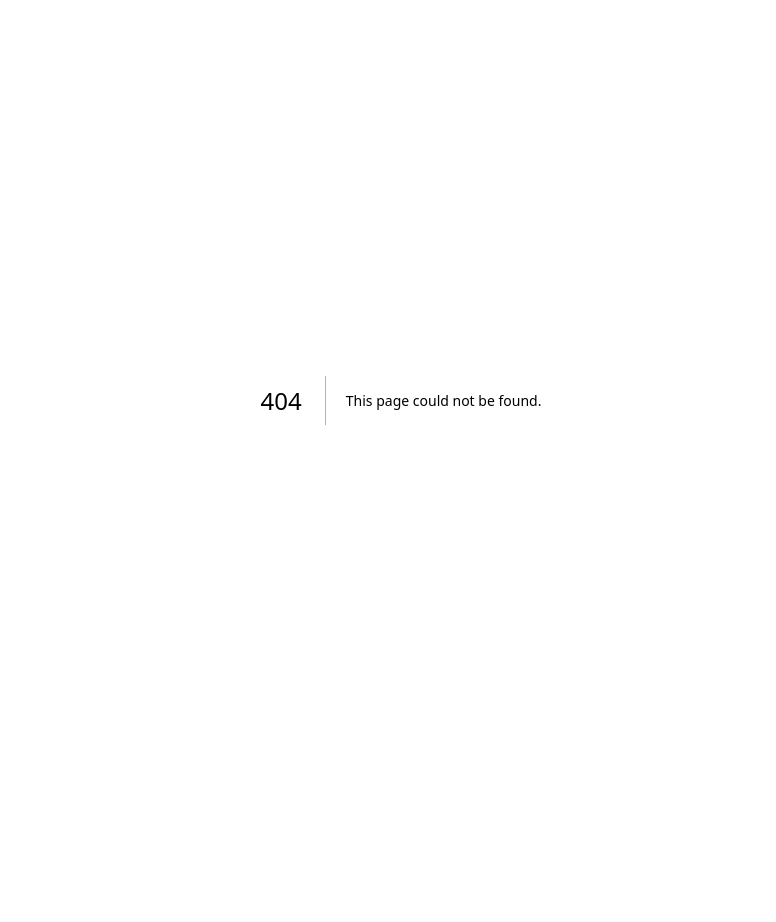
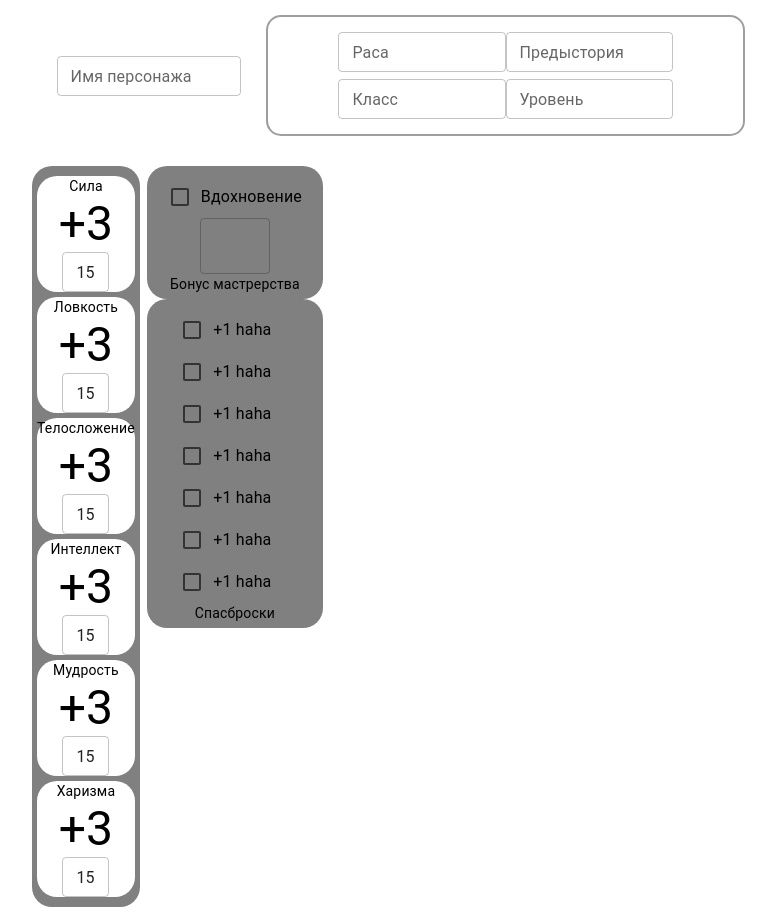
Before and after one commit to 4rutemu/dungeon, a Next.js app: page /newCharacter in a window 1280 px wide. Before the commit this address had no page. Shown: the whole page, without its empty margins (239-1015 px from the left). Before the commit the page ends 800 px from the top, so only its background shows below. Built offline with nearby package versions, Linux system fonts and the light colour scheme.

Commit message:
stats, saving throws

```diff
--- a/package.json
+++ b/package.json
@@ -16,7 +16,8 @@
     "@mui/material": "^5.15.15",
     "next": "14.2.2",
     "react": "^18",
-    "react-dom": "^18"
+    "react-dom": "^18",
+    "react-hook-form": "^7.51.3"
   },
   "devDependencies": {
     "@types/node": "^20",
--- a/src/app/components/CharacterList.tsx
+++ b/src/app/components/CharacterList.tsx
@@ -1,13 +1,162 @@
 'use client'
 
-import { FunctionComponent } from "react";
+import { Box, Checkbox, FormControlLabel, TextField, Typography } from "@mui/material";
+import { FunctionComponent, useState } from "react";
 
 interface CharacterListProps {
 
 }
 
+interface StatCardProps {
+    label: string,
+    value: number
+}
+
+const StatCard: FunctionComponent<StatCardProps> = ({label, value}) => {
+    return (
+        <Box
+                    display={"flex"}
+                    flexDirection={"column"}
+                    alignItems={"center"}
+                    borderRadius={"20px"}
+                    minWidth={"100%"}
+                    marginBottom={"5px"}
+                    sx={{backgroundColor: "white"}}
+                >
+                    <Typography variant="body2">{label}</Typography>
+                    <Typography variant="h3">+3</Typography>
+                    <TextField sx={{maxWidth: "47px"}} size="small" id="strength" variant="outlined" value={value}></TextField>
+        </Box>
+    );
+}
+
+interface SpecialisationCardProps {
+    label: string,
+    masteryBonus: number,
+    statBonus: number
+}
+
+const SpecialisationCard: FunctionComponent<SpecialisationCardProps> = ({label, masteryBonus, statBonus}) => {
+    const [currentBonus, setCurrentBonus] = useState(0 + statBonus)
+
+    const handleChange = (toggle: boolean) => {
+        if (toggle) {
+            setCurrentBonus((prev) => prev + masteryBonus)
+        } else {
+            setCurrentBonus((prev) => prev - masteryBonus)
+        }
+    }
+
+    return (
+        <>
+            <FormControlLabel label={" +" + currentBonus + " " + label} control={
+                <Checkbox color="default" onChange={event => handleChange(event.target.checked)}></Checkbox>
+            }></FormControlLabel>
+        </>
+     );
+}
+
 const CharacterList: FunctionComponent<CharacterListProps> = () => {
-    return ( <></> );
+    return ( <Box padding={"0 20%"}>
+    {/* Шапка листа перса */}
+        <Box
+            display={"flex"}
+            justifyContent={"space-evenly"}
+            padding={"15px"}
+        >
+            <Box
+                display={"flex"}
+                alignItems={"center"}
+                justifyContent={"center"}
+                width={"25%"}
+            >
+                <TextField id="characterName" size={"small"} variant="outlined" label="Имя персонажа"></TextField>
+            </Box>
+            <Box
+                width={"65%"}
+                display={"flex"}
+                alignItems={"center"}
+                flexDirection={"column"}
+                border={"solid 2px #9f9f9f"}
+                borderRadius={"15px"}
+                padding={"15px"}
+            >
+                <Box
+                    marginBottom={"7px"}
+                    display={"flex"}
+                    width={"75%"}
+                    justifyContent={"space-evenly"}
+                >
+                    <TextField id="race" size={"small"} variant="outlined" label="Раса"></TextField>
+                    <TextField id="story" size={"small"} variant="outlined" label="Предыстория"></TextField>
+                </Box>
+                <Box
+                    display={"flex"}
+                    width={"75%"}
+                    justifyContent={"space-evenly"}
+                >
+                    <TextField id="clas" size={"small"} variant="outlined" label="Класс"></TextField>
+                    <TextField id="level" size={"small"} variant="outlined" label="Уровень"></TextField>
+                </Box>
+            </Box>
+        </Box>
+        {/* Статки */}
+        <Box padding={"15px"} display={"flex"}>
+            <Box
+                display={"flex"}
+                flexDirection={"column"}
+                alignItems={"center"}
+                maxWidth={"15%"}
+                borderRadius={"20px"}
+                sx={{backgroundColor: "gray"}}
+                padding={"10px 5px 5px 5px"}
+            >
+                <StatCard label="Сила" value={15}></StatCard>
+                <StatCard label="Ловкость" value={15}></StatCard>
+                <StatCard label="Телосложение" value={15}></StatCard>
+                <StatCard label="Интеллект" value={15}></StatCard>
+                <StatCard label="Мудрость" value={15}></StatCard>
+                <StatCard label="Харизма" value={15}></StatCard>
+            </Box>
+            <Box marginLeft={"7px"}>
+                <Box
+                    display={"flex"}
+                    flexDirection={"column"}
+                    alignItems={"center"}
+                    borderRadius={"20px"}
+                    sx={{backgroundColor: "gray"}}
+                    padding={"10px 5px 5px 5px"}
+                >
+                    <FormControlLabel label="Вдохновение" sx={{marginLeft: "7px"}} control={
+                        <Checkbox color="default" id="vdohnovenie"></Checkbox>
+                    }></FormControlLabel>
+                    <TextField type="number" id="mastery" sx={{maxWidth: "70px"}}></TextField>
+                    <Typography variant="body2">Бонус мастрерства</Typography>
+                </Box>
+                <Box
+                    display={"flex"}
+                    flexDirection={"column"}
+                    alignItems={"center"}
+                    borderRadius={"20px"}
+                    sx={{backgroundColor: "gray"}}
+                    padding={"10px 5px 5px 5px"}
+                >
+                    <SpecialisationCard label="haha" masteryBonus={1} statBonus={1}></SpecialisationCard>
+                    <SpecialisationCard label="haha" masteryBonus={1} statBonus={1}></SpecialisationCard>
+                    <SpecialisationCard label="haha" masteryBonus={1} statBonus={1}></SpecialisationCard>
+                    <SpecialisationCard label="haha" masteryBonus={1} statBonus={1}></SpecialisationCard>
+                    <SpecialisationCard label="haha" masteryBonus={1} statBonus={1}></SpecialisationCard>
+                    <SpecialisationCard label="haha" masteryBonus={1} statBonus={1}></SpecialisationCard>
+                    <SpecialisationCard label="haha" masteryBonus={1} statBonus={1}></SpecialisationCard>
+                    <Typography variant="body2">Спасброски</Typography>
+                </Box>
+                <Box>
+
+                </Box>
+            </Box>
+        </Box>
+
+    </Box> );
 }
 
 export default CharacterList;
--- /dev/null
+++ b/src/app/newCharacter/page.tsx
@@ -0,0 +1,16 @@
+import { FunctionComponent } from "react";
+import CharacterList from "../components/CharacterList";
+
+interface NewCharacterProps {
+
+}
+
+const NewCharacter: FunctionComponent<NewCharacterProps> = () => {
+    return (
+        <>
+            <CharacterList></CharacterList>
+        </>
+     );
+}
+
+export default NewCharacter;
```
Also changed, not shown: src/app/components/MapContainer.tsx (added), 1 other file (tests, documents, lock files or other folders).
